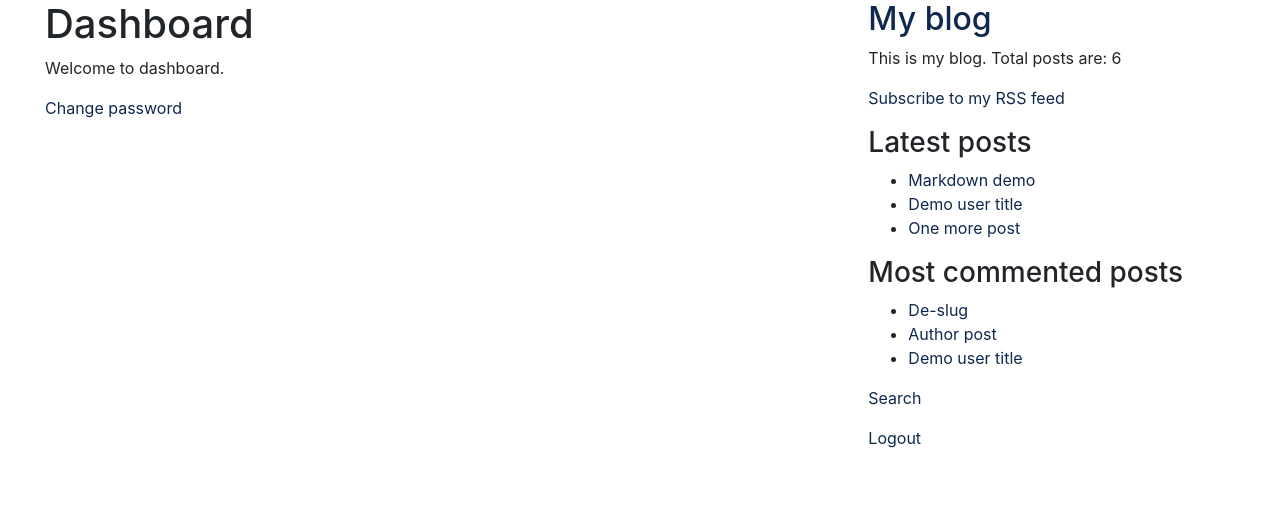
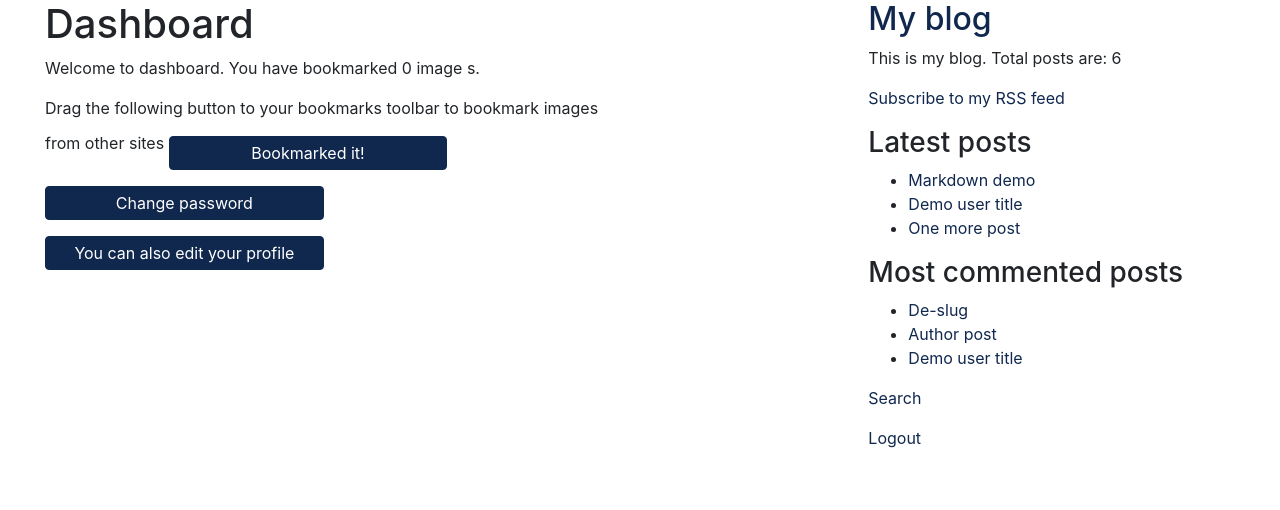
Before and after one commit to IgorZn/django2byexamples, a Django app: page /account/ in a window 1280 px wide. Shown: the part 56-566 px from the top of the page. Run offline with Django 3.2, Linux system fonts and the light colour scheme; a user stored in the database is signed in; data comes from the database, SQL or seed files in the repository; data that the repository does not hold is empty; parts of the project's set-up code (start-up, migrations or seed data) failed here and were passed over; some libraries are stand-ins or nearby versions.

Commit message:
Гл. 5, Совместное использование содержимого сайта. Букмарклет на jQuery, ст.146

```diff
--- a/templates/account/dashboard.html
+++ b/templates/account/dashboard.html
@@ -8,7 +8,20 @@
 {% block content %}
     <div class="container">
         <h1>Dashboard</h1>
-        <p>Welcome to dashboard.</p>
-        <p><a href="{% url 'account:password_change' %}">Change password</a></p>
+        {% with total_images_created=request.user.images_created.count %}
+            <p>Welcome to dashboard. You have bookmarked
+            {{ total_images_created }} image {{ total_images_created | pluralize }}.</p>
+        {% endwith %}
+    <span class="text-left">
+        <p>Drag the following button to your bookmarks toolbar to bookmark images from other sites
+            <a href="{% include 'images/bookmarklet_launcher.js' %}" class="btn btn-primary p-1 mt-3 w-50">Bookmarked it!</a>
+        </p>
+        <p>
+            <a href="{% url 'account:password_change' %}" class="btn btn-primary p-1 w-50">Change password</a>
+        </p>
+        <p>
+            <a href="{% url "account:edit" %}" class="btn btn-primary p-1 w-50">You can also edit your profile</a>
+        </p>
+    </span>
     </div>
 {% endblock %}
--- /dev/null
+++ b/templates/images/bookmarklet_launcher.js
@@ -0,0 +1,10 @@
+(function(){
+    if (window.myBookmarklet !== undefined){
+    myBookmarklet();
+} else {
+    document.body.appendChild(
+        document.createElement('script')
+    ).src='http://127.0.0.1:8000/static/js/bookmarklet.js?r=' +
+    Math.floor(Math.random()*99999999999999999999);
+}
+})();
--- a/templates/partials/_header.html
+++ b/templates/partials/_header.html
@@ -11,7 +11,7 @@
                         <a class="nav-link" href="{% url 'account:dashboard' %}">My dashboard</a>
                     </li>
                     <li class="nav-item">
-                        <a class="nav-link" href="/images/image">Images</a>
+                        <a class="nav-link" href="/admin/images/image">Images</a>
                     </li>
                     <li class="nav-item">
                         <a class="nav-link" href="#">People</a>
```
Also changed, not shown: Django2ByExamples/static/js/bookmarklet.js (added).
